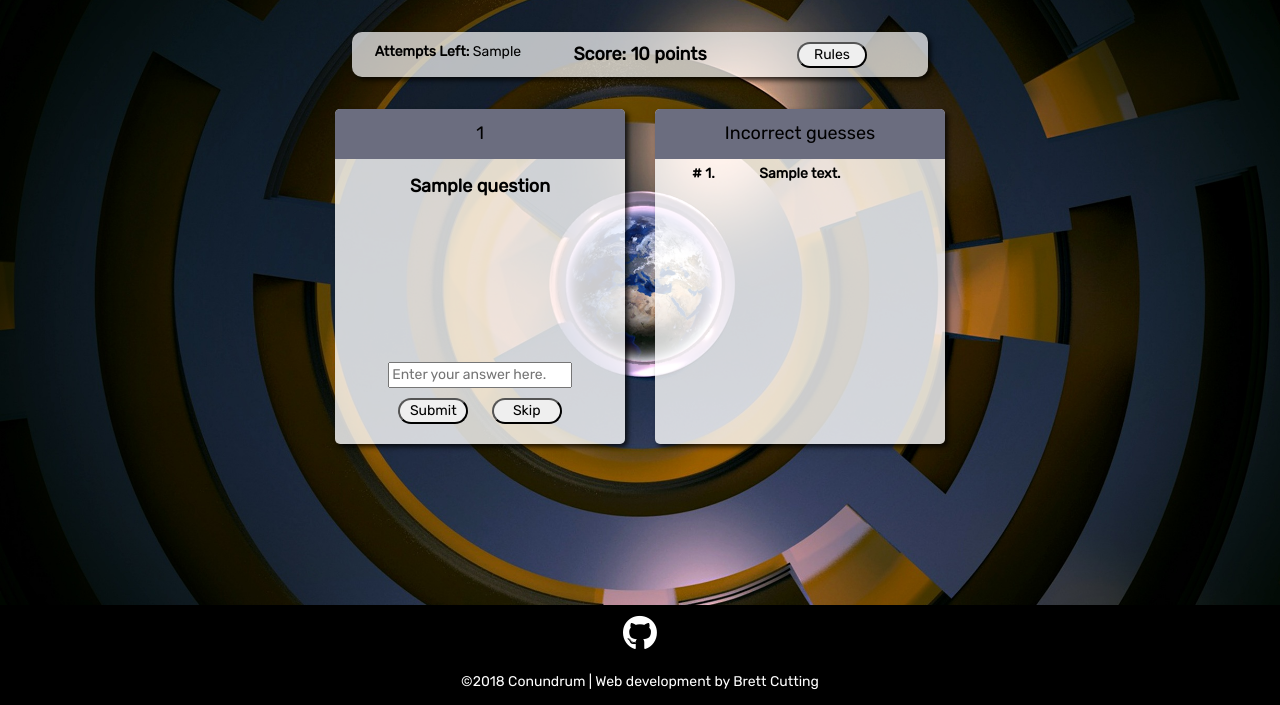
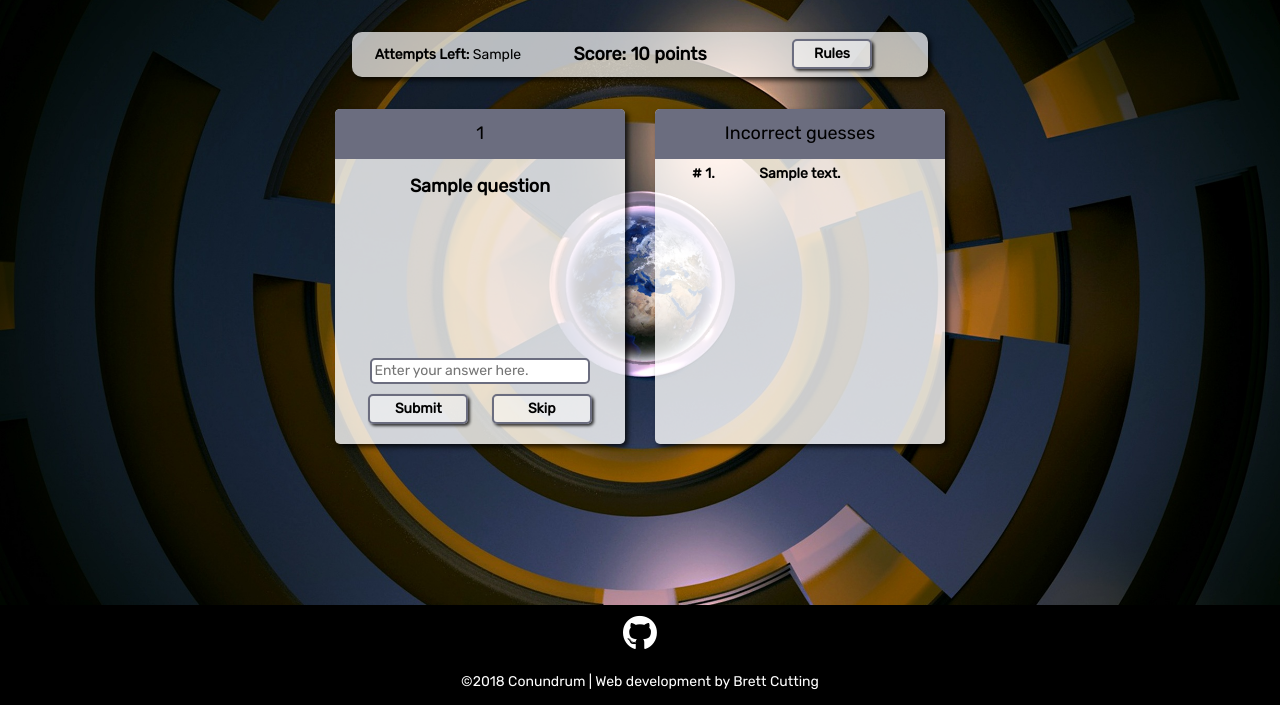
Before and after one commit to Code-Institute-Submissions/conundrum, a Flask app: template templates/conundrum.html in a window 1280 px wide. Shown: the part 95-800 px from the top of the page. Run offline with Flask 2, Linux system fonts and the light colour scheme; the template is opened without the code that fills it: most values are stand-ins (such as "Sample title", 1, 10 or a date in 2020); some libraries are stand-ins or nearby versions.

Commit message:
styled the buttons and inputs fields

```diff
--- a/static/css/main.css
+++ b/static/css/main.css
@@ -63,14 +63,34 @@ h4 {
 }
 
 button {
-    border-radius: 15px;
-    width: 70px;
+    border-radius: 5px;
+    border:2px solid rgba(107, 109, 127, 1);
+    width: 80px;
+    height: 30px;
+    background-color: rgba(255,255,255,.5);
+    box-shadow: 2px 2px 3px 0px rgba(0, 0, 0, 0.75);
+    font-weight: bold;
 }
 
 input[type=submit] {
-    border-radius: 15px;
     margin: 0 10px 0 10px;
-    width: 70px;
+    border-radius: 5px;
+    border:2px solid rgba(107, 109, 127, 1);
+    width: 100px;
+    height: 30px;
+    background-color: rgba(255,255,255,.5);
+    box-shadow: 2px 2px 3px 0px rgba(0, 0, 0, 0.75);
+    font-weight: bold;
+}
+
+input[type=submit]:hover, .game-rules-ok-btn:hover, .rules-btn:hover {
+    background-color: rgba(0,0,0,.4);
+    color: rgba(255,255,255,1);
+}
+
+input[type=text] {
+    border: 2px solid rgba(107, 109, 127, 1);
+    border-radius: 5px;
 }
 
 /*---------base.html------------*/
@@ -172,6 +192,7 @@ input[name=username] {
 }
 
 #name-required {
+    margin-top: 15px;
     color: red;
 }
 
@@ -190,6 +211,10 @@ input[name=username] {
     z-index: 1;
     box-shadow: 3px 3px 5px 0px rgba(0, 0, 0, 0.75);
     display: none;
+}
+
+.rules-btn {
+    margin-top: -3px;
 }
 
 .game-rules-ok-btn {
@@ -232,6 +257,10 @@ input[name=username] {
 
 .conundrum-row-1 {
     margin-top: 2.5%;
+}
+
+.attempts{
+    line-height: 25px
 }
 
 .rule-points-guesses {
--- a/templates/conundrum.html
+++ b/templates/conundrum.html
@@ -7,7 +7,7 @@
     <div class="rule-points-guesses col-xs-offset-2 col-xs-8">
 
         <div class="negative-points hidden-xs centering col-xs-12 col-sm-4">
-            <p><b>Attempts Left:</b> {{ guesses_remaining }}</p>
+            <p class='attempts'><b>Attempts Left:</b> {{ guesses_remaining }}</p>
         </div>
 
         <div class="centering col-xs-12 col-sm-4">
@@ -125,7 +125,7 @@
                 <div class="centering">
 
                     <form method="POST" class="inline-block">
-                        <input type="text" name="answer" placeholder="Enter your answer here." ><br>
+                        <input type="text" name="answer" placeholder="Enter your answer here."><br>
                         <input type="submit" name="submit" value="Submit" >
                         <input type="submit" name="skip" value="Skip" >
                     </form>
--- a/templates/index.html
+++ b/templates/index.html
@@ -9,7 +9,7 @@
             <p>Enter a username to start playing</p>
 
             <form id="username-submit-form" method="POST">
-                <input type="text" name="username" placeholder="username" /><br>
+                <input type="text" name="username" placeholder=" Username" /><br>
                 <input type="submit" value="Start" />
             </form>
 
```
